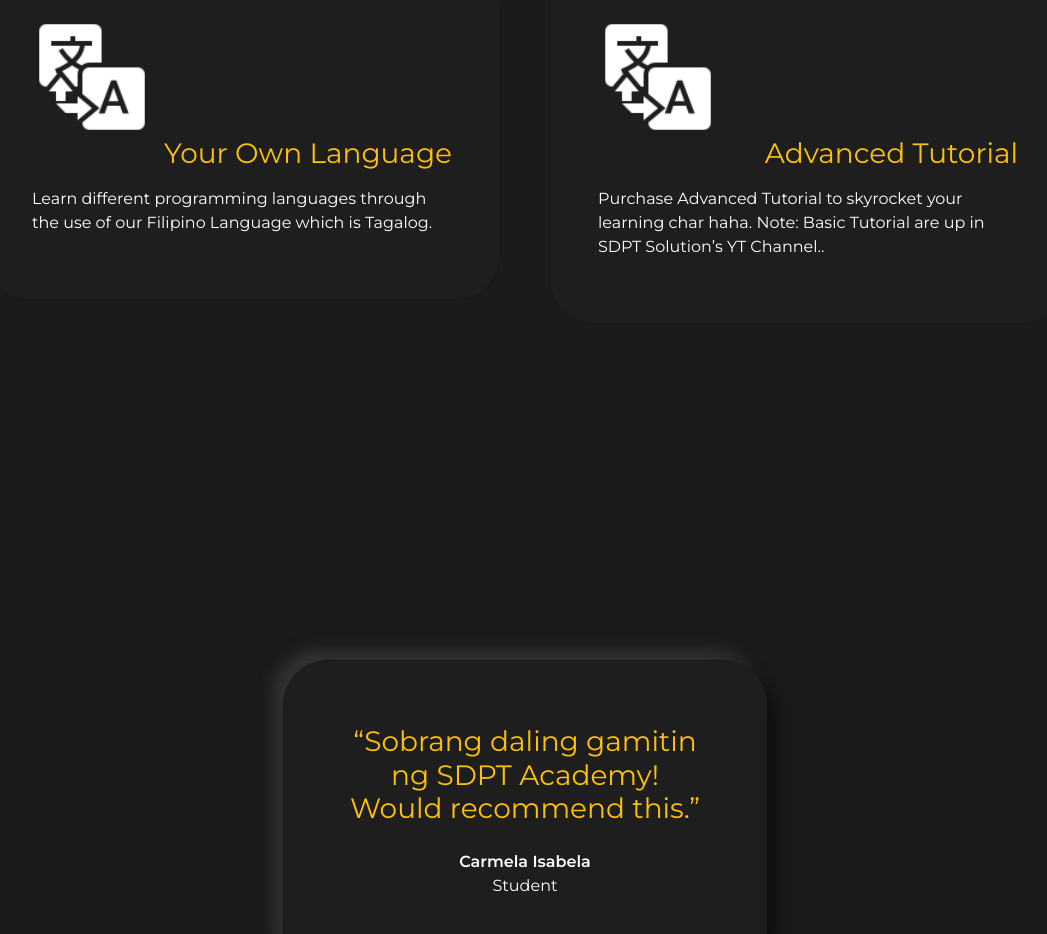
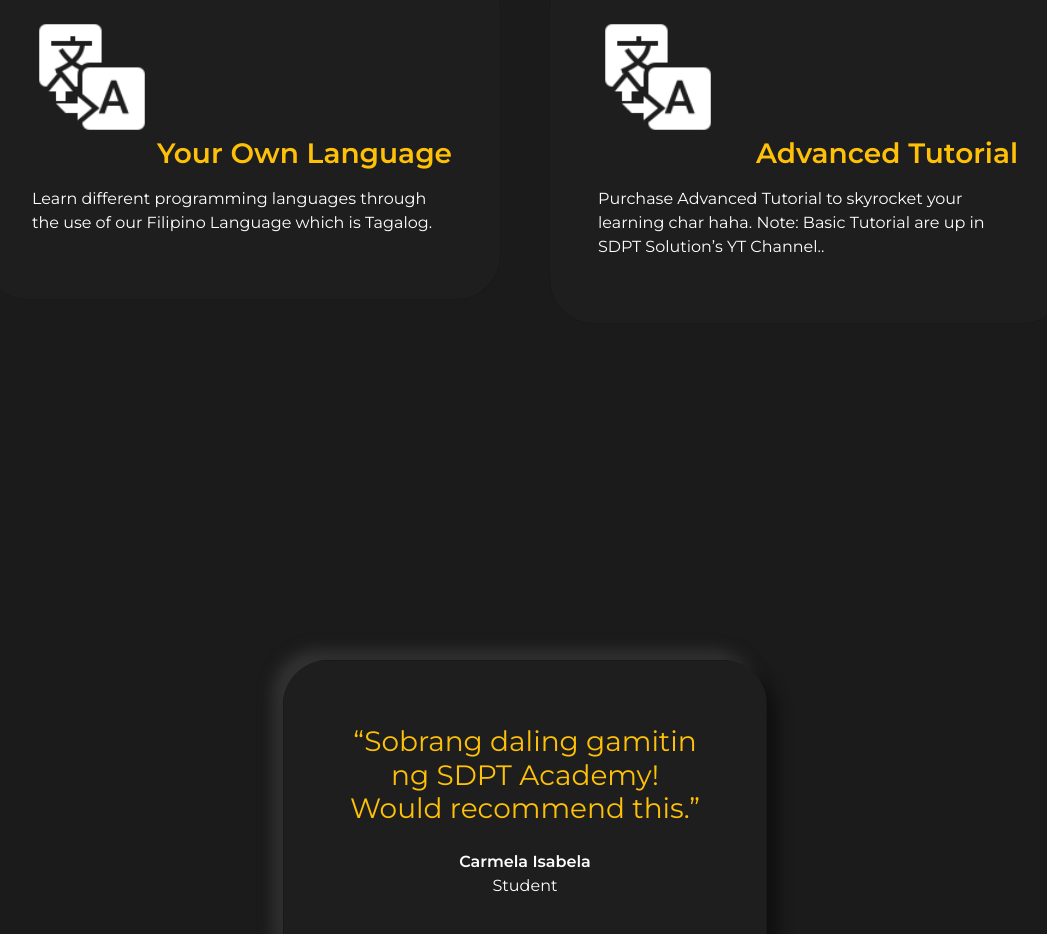
Before and after one commit to SamuelAlac/SDPTAcademy, a React (Vite) app in the folder SDPTAcademy/: page / in a window 1280 px wide. Shown: the part 1660-2594 px from the top of the page, without its empty margins (115-1162 px from the left). Built offline with nearby package versions, Linux system fonts and the light colour scheme; no server answers.

Commit message:
itong sayo :*

```diff
--- a/SDPTAcademy/src/Pages/Home/Home.jsx
+++ b/SDPTAcademy/src/Pages/Home/Home.jsx
@@ -42,7 +42,7 @@
                     <div className="card-body text-start p-5">
                       <img className='img-fluid' src={googleTranslate} alt="" />
 
-                      <h3 className='card-title mb-3 text-end text-warning'>Your Own Language</h3>
+                      <h3 className='card-title mb-3 text-end text-warning fw-bold'>Your Own Language</h3>
 
                       <p className='card-text text-start pb-3'>Learn different programming languages through the use of our Filipino Language which is Tagalog. </p>
                     </div>
@@ -53,7 +53,7 @@
                     <div className="card-body text-start p-5">
                       <img className='img-fluid' src={googleTranslate} alt="" />
 
-                      <h3 className='card-title mb-3 text-end text-warning'>Advanced Tutorial</h3>
+                      <h3 className='card-title mb-3 text-end text-warning fw-bold'>Advanced Tutorial</h3>
 
                       <p className='card-text text-start pb-3'>Purchase Advanced Tutorial to skyrocket your learning char haha. Note: Basic Tutorial are up in SDPT Solution’s YT Channel.. </p>
                     </div>
```
